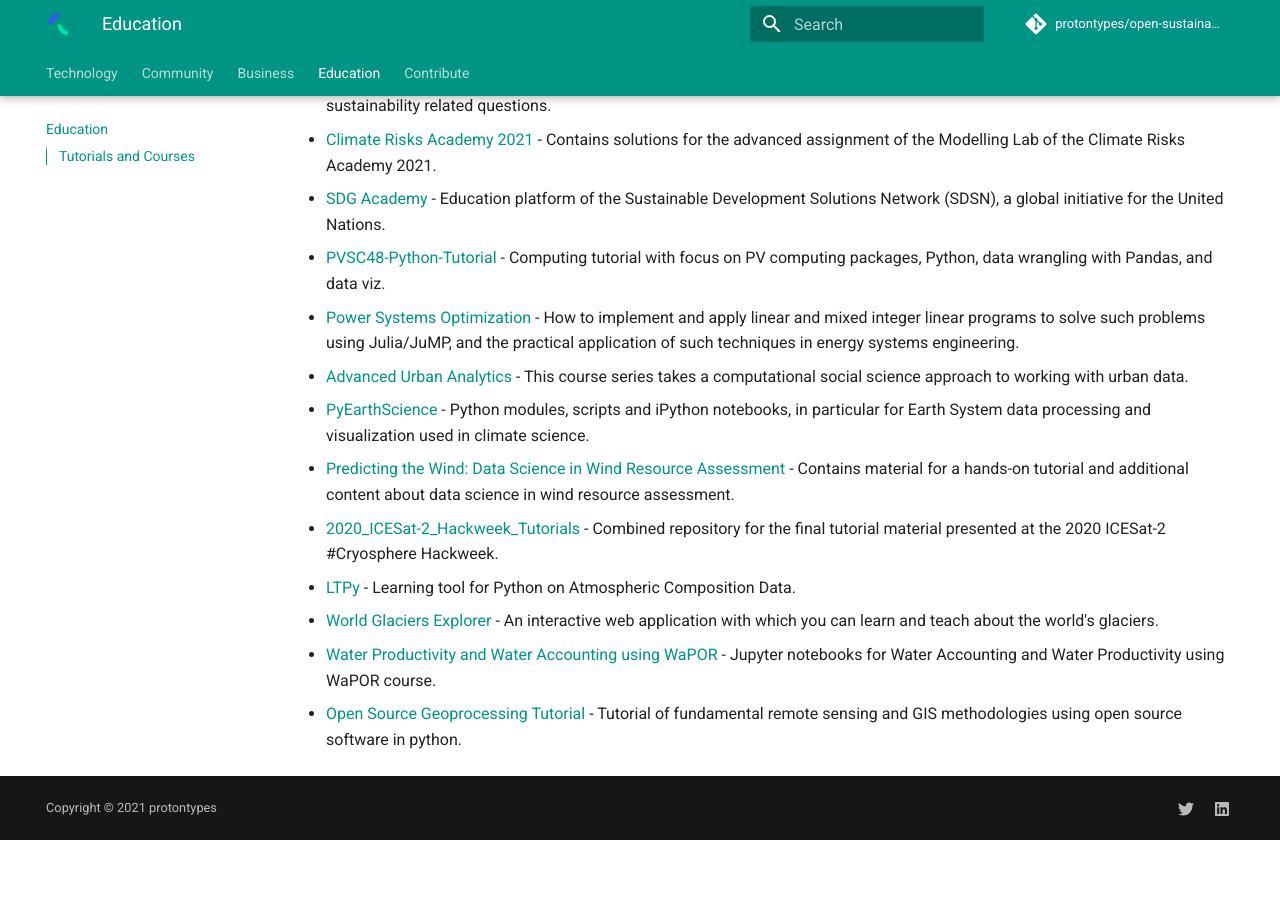
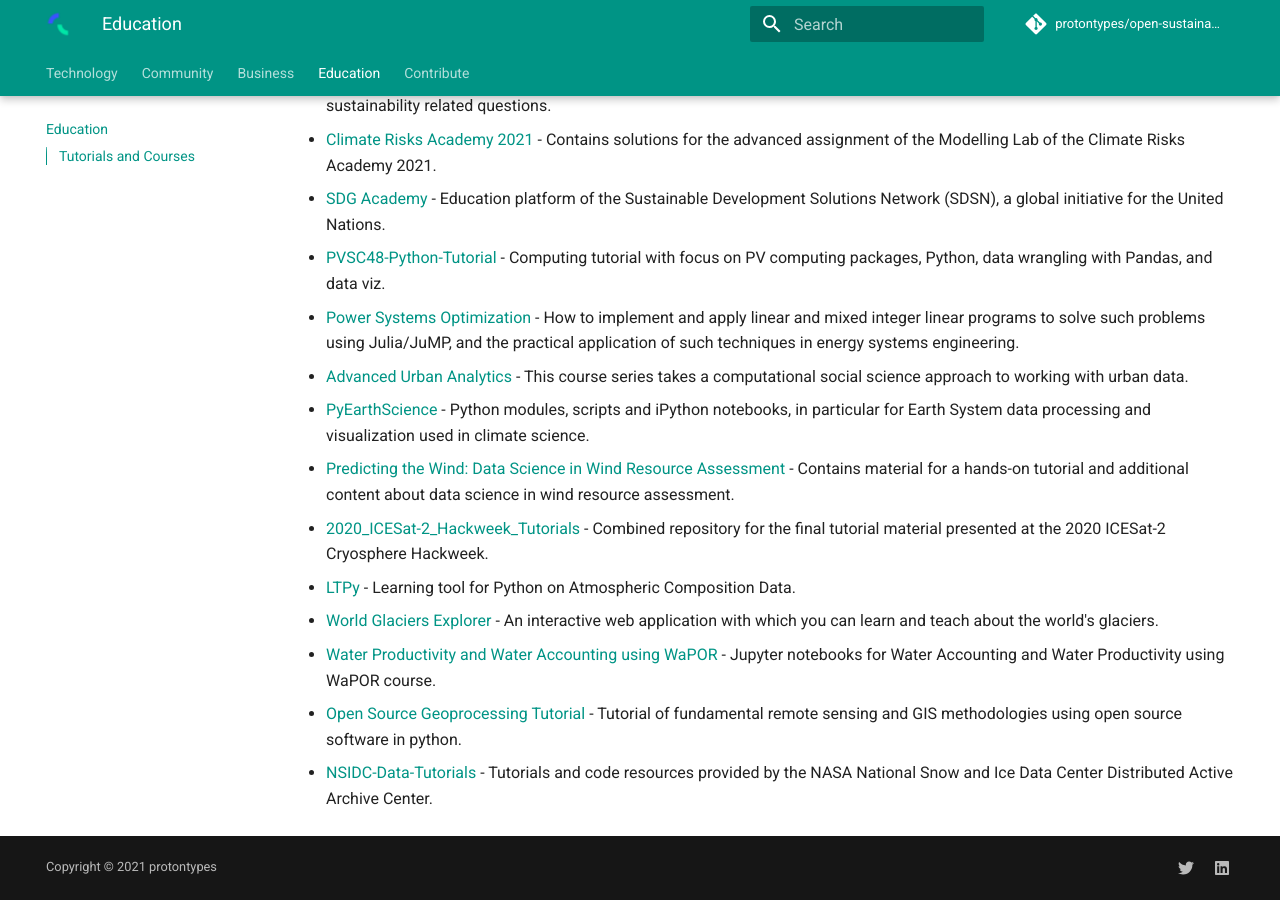
Before and after one commit to protontypes/open-sustainable-technology, an MkDocs documentation site: the page built from docs/education.md, in a window 1280 px wide and 900 px high, scrolled down 1457 px. Built offline with MkDocs 1.6.1 and Material for MkDocs 9.7.7, drawn with Linux system fonts in a browser that asks for light colours; comment, search, counter and statistics services are not loaded; before the commit the page ends 2297 px from its top, so only the background shows below that.

Commit message:
Update education.md
Tutorials and code resources provided by the #NASA National Snow and Ice Data Center Distributed Active Archive Center https://github.com/nsidc/NSIDC-Data-Tutorials  @NSIDC #climatechange #openscience #python #jupyter

```diff
--- a/docs/education.md
+++ b/docs/education.md
@@ -38,8 +38,9 @@
 - [Advanced Urban Analytics](https://github.com/gboeing/ppd599) - This course series takes a computational social science approach to working with urban data.
 - [PyEarthScience](https://github.com/KMFleischer/PyEarthScience) - Python modules, scripts and iPython notebooks, in particular for Earth System data processing and visualization used in climate science.
 - [Predicting the Wind: Data Science in Wind Resource Assessment](https://github.com/flrs/predicting_the_wind) - Contains material for a hands-on tutorial and additional content about data science in wind resource assessment.
-- [2020_ICESat-2_Hackweek_Tutorials](https://github.com/ICESAT-2HackWeek/2020_ICESat-2_Hackweek_Tutorials) - Combined repository for the final tutorial material presented at the 2020 ICESat-2 #Cryosphere Hackweek.
+- [2020_ICESat-2_Hackweek_Tutorials](https://github.com/ICESAT-2HackWeek/2020_ICESat-2_Hackweek_Tutorials) - Combined repository for the final tutorial material presented at the 2020 ICESat-2 Cryosphere Hackweek.
 - [LTPy](https://gitlab.eumetsat.int/eumetlab/atmosphere/atmosphere) - Learning tool for Python on Atmospheric Composition Data.
 - [World Glaciers Explorer](https://github.com/OGGM/world-glacier-explorer) - An interactive web application with which you can learn and teach about the world's glaciers.
 - [Water Productivity and Water Accounting using WaPOR](https://github.com/wateraccounting/WAPOROCW) - Jupyter notebooks for Water Accounting and Water Productivity using WaPOR course.
 - [Open Source Geoprocessing Tutorial](https://github.com/patrickcgray/open-geo-tutorial) - Tutorial of fundamental remote sensing and GIS methodologies using open source software in python.
+- [NSIDC-Data-Tutorials](https://github.com/nsidc/NSIDC-Data-Tutorials) - Tutorials and code resources provided by the NASA National Snow and Ice Data Center Distributed Active Archive Center.
```
